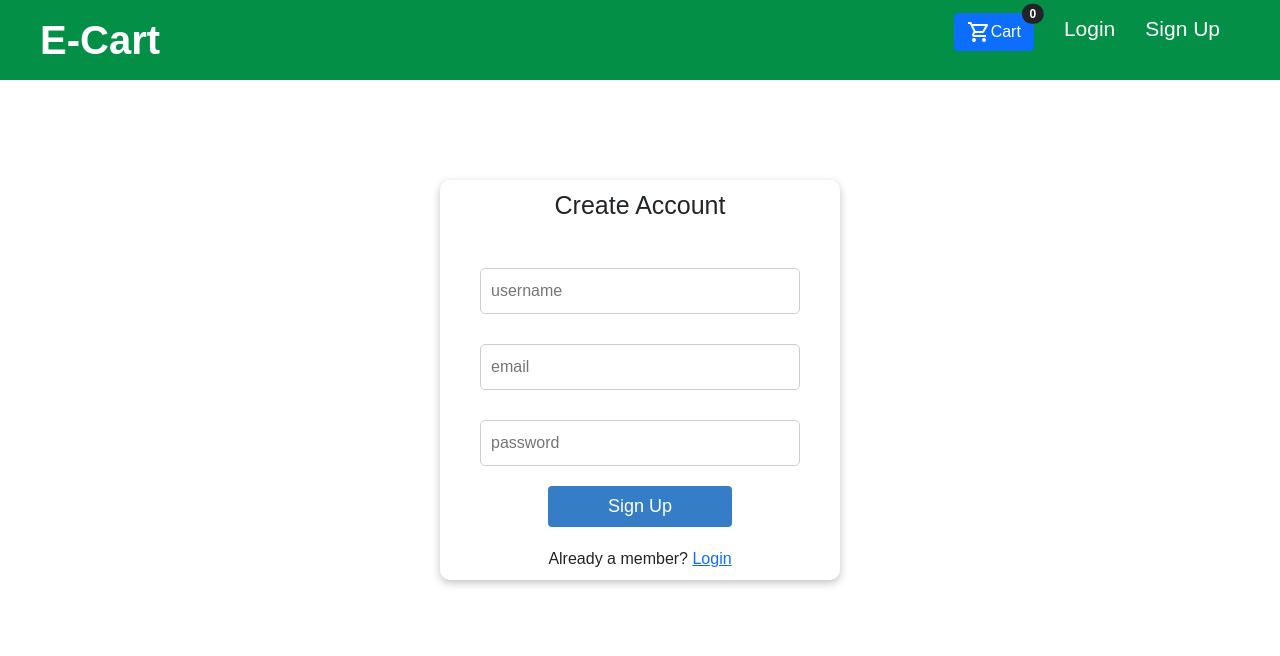
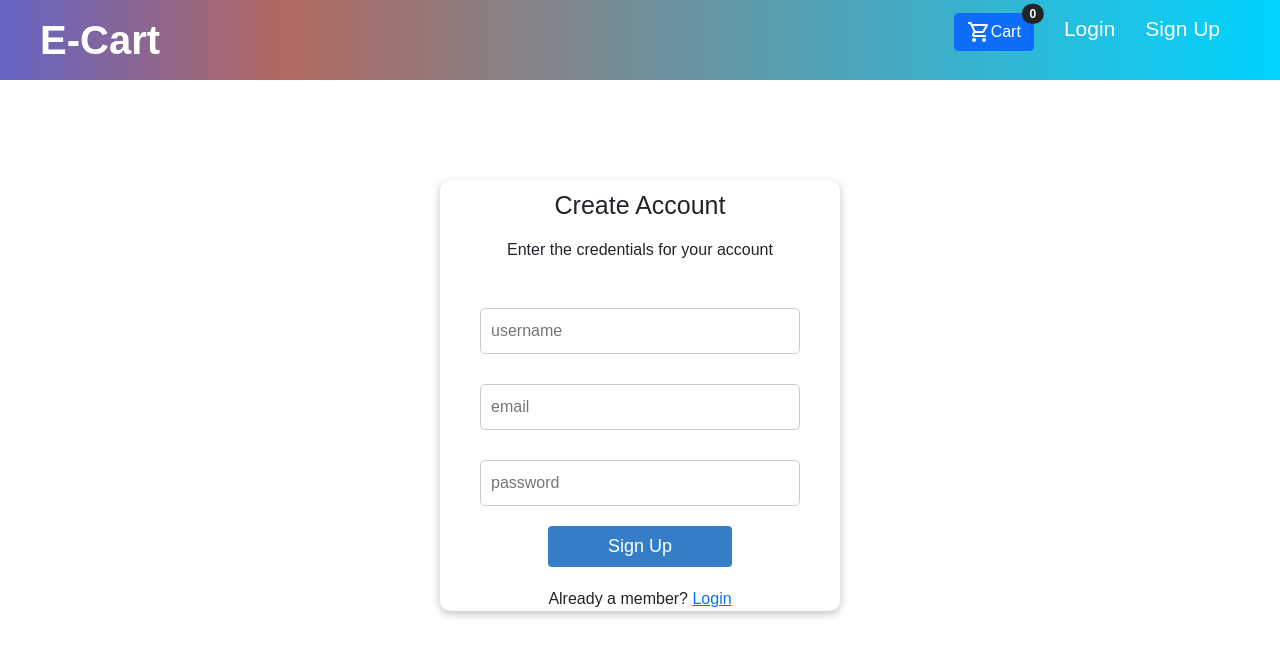
Before and after one commit to JoshuaBarawa/E-commerce-site, a React (Create React App) app: page /signup in a window 1280 px wide. Shown: the top 656 px of the page. Built offline with nearby package versions, Linux system fonts and the light colour scheme; no server answers.

Commit message:
changed the navbar bg color

```diff
--- a/src/components/Signup.jsx
+++ b/src/components/Signup.jsx
@@ -8,6 +8,7 @@ function Signup() {
     return (
         <StyledForm>
         <h1>Create Account</h1>
+        <p>Enter the credentials for your account</p>
       <form>
       <Input type="text" id="username" placeholder="username"/>
        <Input type="email" id="email" placeholder="email"/>
--- a/src/components/styled/Navbar.js
+++ b/src/components/styled/Navbar.js
@@ -6,7 +6,7 @@ display: flex;
 justify-content: space-between;
 align-items: center;
 padding: 0px 30px;
-background-color: #048F46;
+background: linear-gradient(90deg, rgba(2,0,36,1) 0%, rgba(100,100,196,1) 0%, rgba(177,104,96,1) 22%, rgba(0,212,255,1) 100%);
 position:sticky;
 top:0;
 height: 80px;
```
